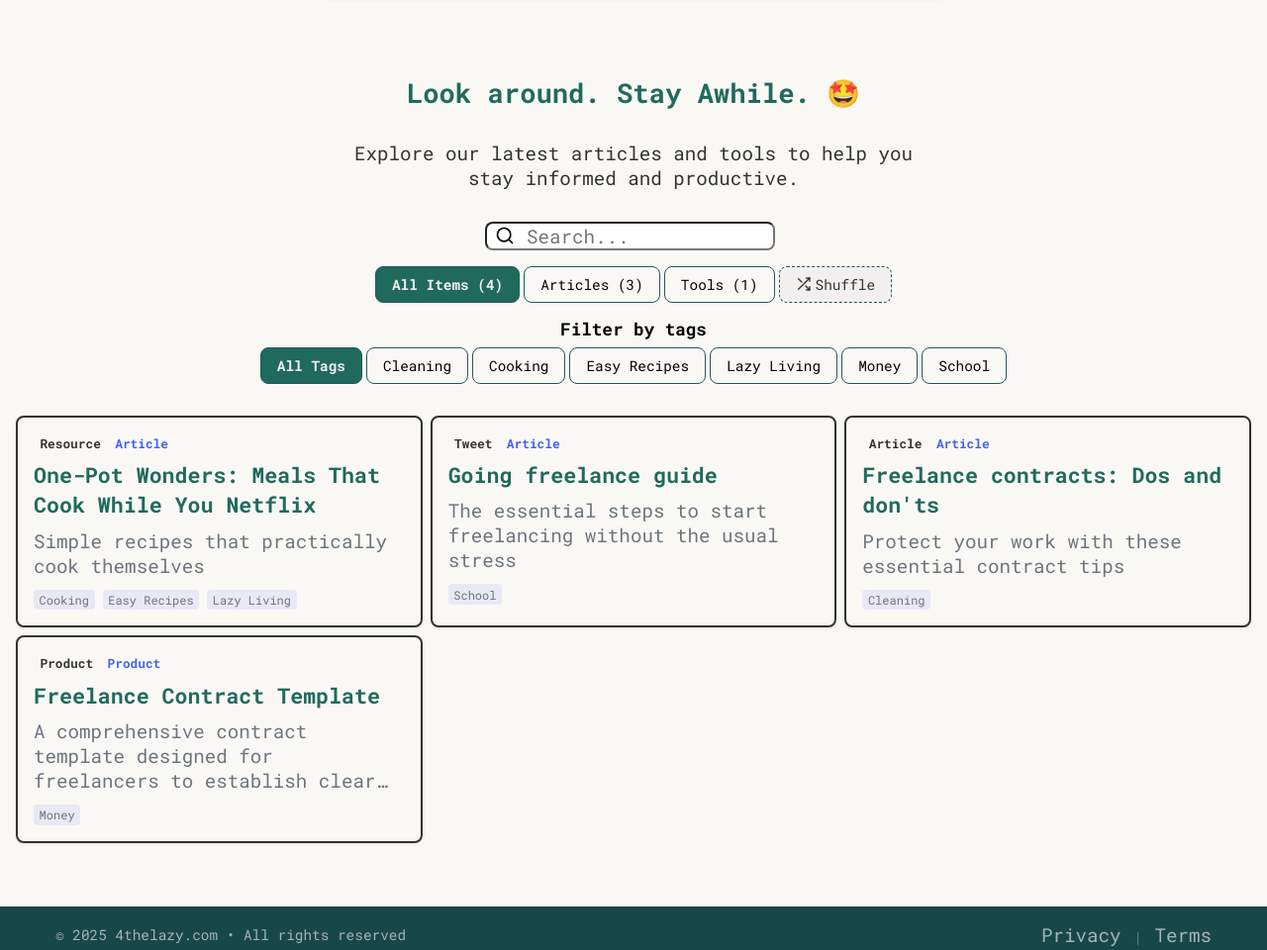
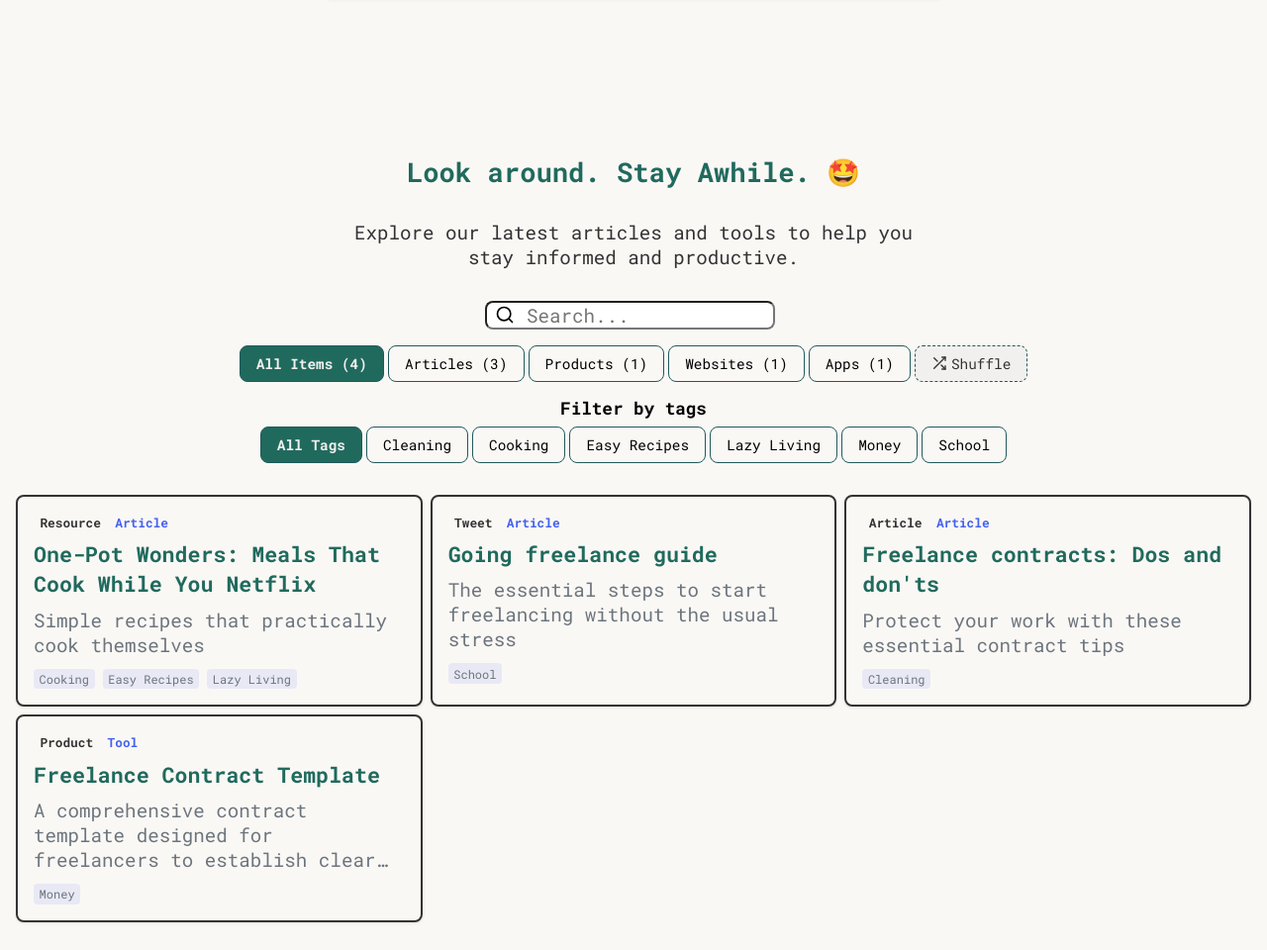
Before and after one commit to rond3vs/4thelazy, an Astro site: page / in a window 1280 px wide. Shown: the part 751-1711 px from the top of the page at 99% size. Built offline with nearby package versions, Linux system fonts and the light colour scheme; Astro itself is replaced by a stand-in of ours.

Commit message:
add updates

```diff
--- a/src/components/Hero.astro
+++ b/src/components/Hero.astro
@@ -22,6 +22,8 @@ import Newsletter from './Newsletter.astro';
     min-height: clamp(300px, 100vh, 600px);
    display: flex;
    align-items: center;
+
+      margin-bottom: 2rem;
     }
 
     .container {
--- a/src/components/ItemCard.astro
+++ b/src/components/ItemCard.astro
@@ -18,7 +18,7 @@ const { title, link, description, tags, type, isSponsored = false, contentType }
     <div class="content">
       <div class="meta">
         <span class="type">{type}</span>
-        <span class="content-type">{contentType === 'blog' ? 'Article' : 'Product'}</span>
+        <span class="content-type">{contentType === 'blog' ? 'Article' : 'Tool'}</span>
         {isSponsored && <span class="sponsored">Sponsored</span>}
       </div>
 
--- a/src/components/ItemGrid.astro
+++ b/src/components/ItemGrid.astro
@@ -152,7 +152,10 @@ const productResources = filteredResources.filter(r => r.type === 'product').len
       <div class="content-type-tabs">
         <button class="content-type-tab active" data-type="all">All Items ({totalResources})</button>
         <button class="content-type-tab" data-type="blog">Articles ({blogResources})</button>
-        <button class="content-type-tab" data-type="product">Tools ({productResources})</button>
+        <button class="content-type-tab" data-type="product">Products ({productResources})</button>
+        <button class="content-type-tab" data-type="product">Websites ({productResources})</button>
+        <button class="content-type-tab" data-type="product">Apps ({productResources})</button>
+
         <button class="content-type-tab shuffle-button" data-action="shuffle">
           <svg width="16" height="16" viewBox="0 0 24 24" fill="none" xmlns="http://www.w3.org/2000/svg" style="margin-right: 4px;">
             <path d="M16 3H21V8" stroke="currentColor" stroke-width="2" stroke-linecap="round" stroke-linejoin="round"/>
@@ -238,9 +241,16 @@ isSponsored: false
     max-width: 600px;
     margin: 0 auto var(--spacing-lg);
   }
+  .container {
+  position: relative;
+  padding-top: 3rem;
+}
+
+
 
   .filter-container {
     margin-bottom: var(--spacing-lg);
+
   }
 
   .search-box {
--- a/src/content/products/freelance-contract-template.md
+++ b/src/content/products/freelance-contract-template.md
@@ -5,6 +5,7 @@ pubDate: 2024-03-20
 image: "/images/products/contract-template.jpg"
 categories: ["Money"]
 isSponsored: false
+type: "Tool"
 ---
 
 ## What's Included
```
